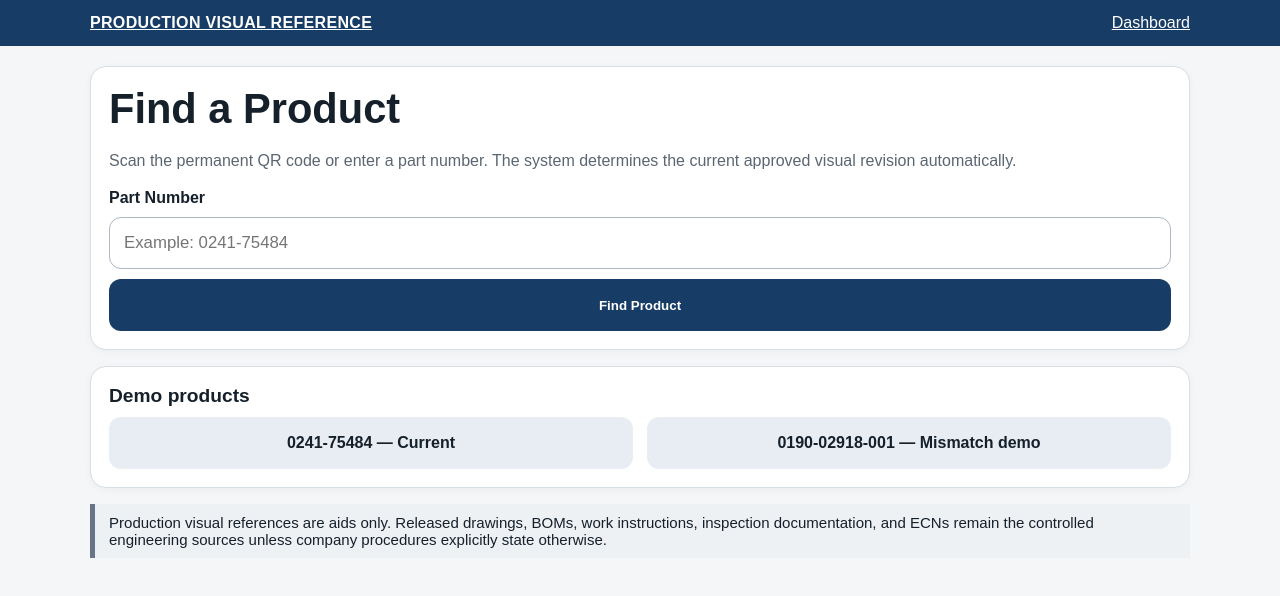
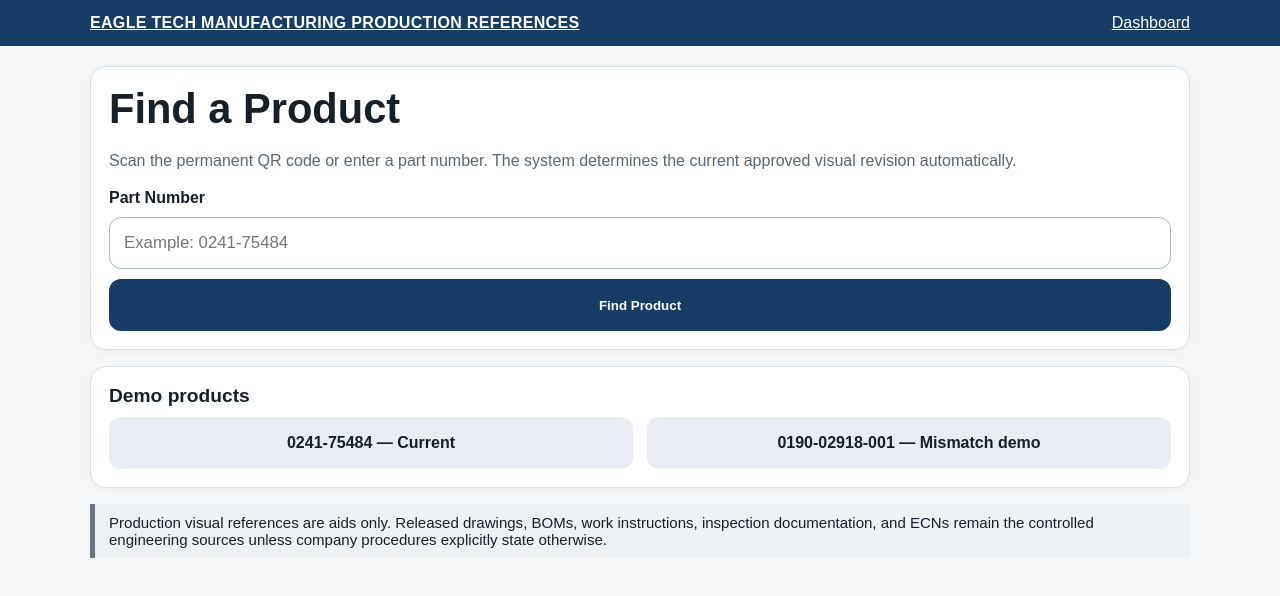
Before and after one commit to quirozr21-ops/production-visual-reference, a Next.js app: page / in a window 1280 px wide. Shown: the top 596 px of the page. Built offline with nearby package versions, Linux system fonts and the light colour scheme; no server answers.

Commit message:
Rename Production Visual Reference branding

```diff
--- a/src/app/layout.tsx
+++ b/src/app/layout.tsx
@@ -3,7 +3,7 @@ import Link from "next/link";
 import "./globals.css";
 
 export const metadata: Metadata = {
-  title: "Production Visual Reference",
+  title: "EAGLE TECH MANUFACTURING PRODUCTION REFERENCES",
   description: "Controlled manufacturing visual reference system",
 };
 
@@ -13,7 +13,7 @@ export default function RootLayout({ children }: Readonly<{ children: React.Reac
       <body>
         <header className="topbar">
           <div className="topbar-inner">
-            <Link href="/" className="brand">PRODUCTION VISUAL REFERENCE</Link>
+            <Link href="/" className="brand">EAGLE TECH MANUFACTURING PRODUCTION REFERENCES</Link>
             <Link href="/admin">Dashboard</Link>
           </div>
         </header>
```
